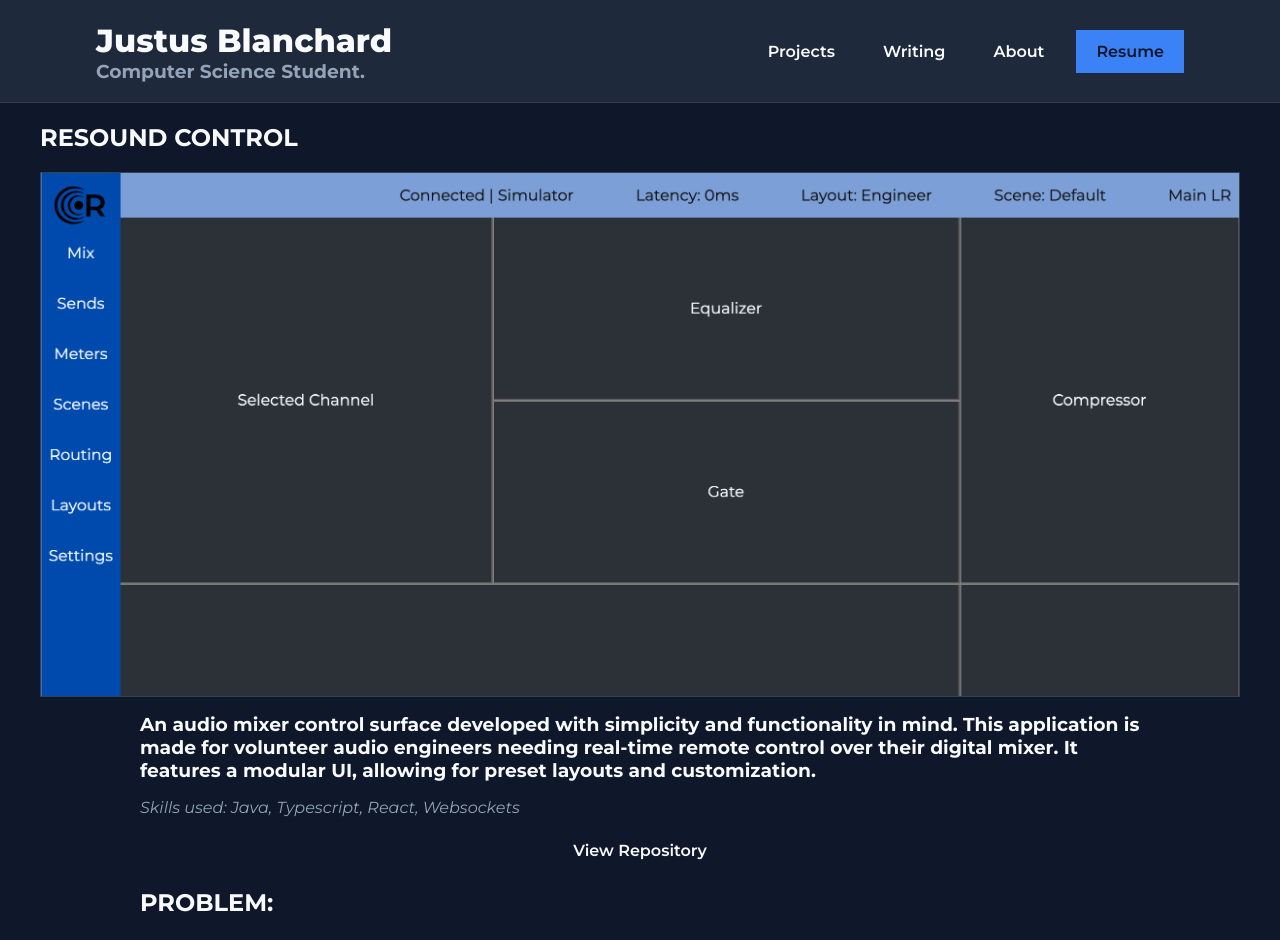
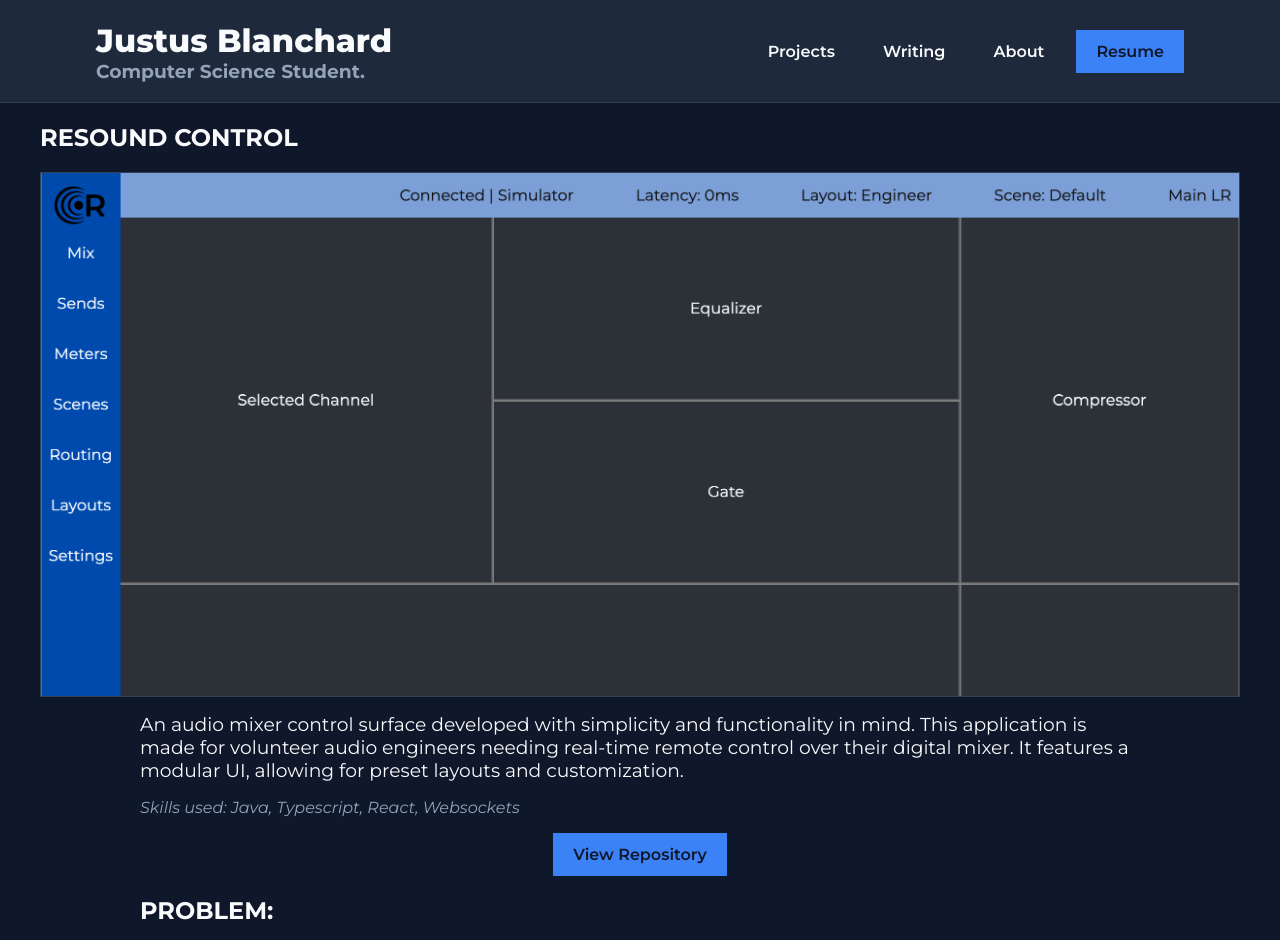
Before and after one commit to JustBland/justus-blanchard-website, a React (Vite) app in the folder justbland-website/: page /projects/resound-control in a window 1280 px wide. Shown: the top 940 px of the page. Built offline with nearby package versions, Linux system fonts and the light colour scheme.

Commit message:
Removed repo button when no repo link is provided

```diff
--- a/justbland-website/src/pages/ProjectPage.css
+++ b/justbland-website/src/pages/ProjectPage.css
@@ -29,6 +29,10 @@
     margin: 1rem auto;
 }
 
+.project-details h3 {
+    font-weight: 400;
+}
+
 .project-details p {
     font-style: italic;
 }
@@ -37,9 +41,9 @@
     display: block;
     width: fit-content;
     margin: 0 auto;
-    padding: 0.5rem 1rem;
-    color: var(--text);
-    background-color: var();
+    padding: 0.75rem 1.25rem;
+    color: var(--bg);
+    background-color: var(--accent);
     text-decoration: none;
     font-family: 'montserrat';
     font-weight: 600;
@@ -47,5 +51,5 @@
 }
 
 .project-details a:hover {
-    background-color: var(--accent);
+    background-color: var(--accent-hover);
 }
--- a/justbland-website/src/pages/ProjectPage.tsx
+++ b/justbland-website/src/pages/ProjectPage.tsx
@@ -25,10 +25,11 @@ function ProjectPage() {
 
                 <p>Skills used: {project.skills}</p>
 
-                <a href={project.repo}
-                   target='_blank'>
-                   View Repository
-                </a>
+                {project.repo &&
+                    <a href={project.repo}
+                       target='_blank'>
+                       View Repository
+                </a>}
 
                 <h2>PROBLEM:</h2>
                 <p>{project.problem}</p>
```
